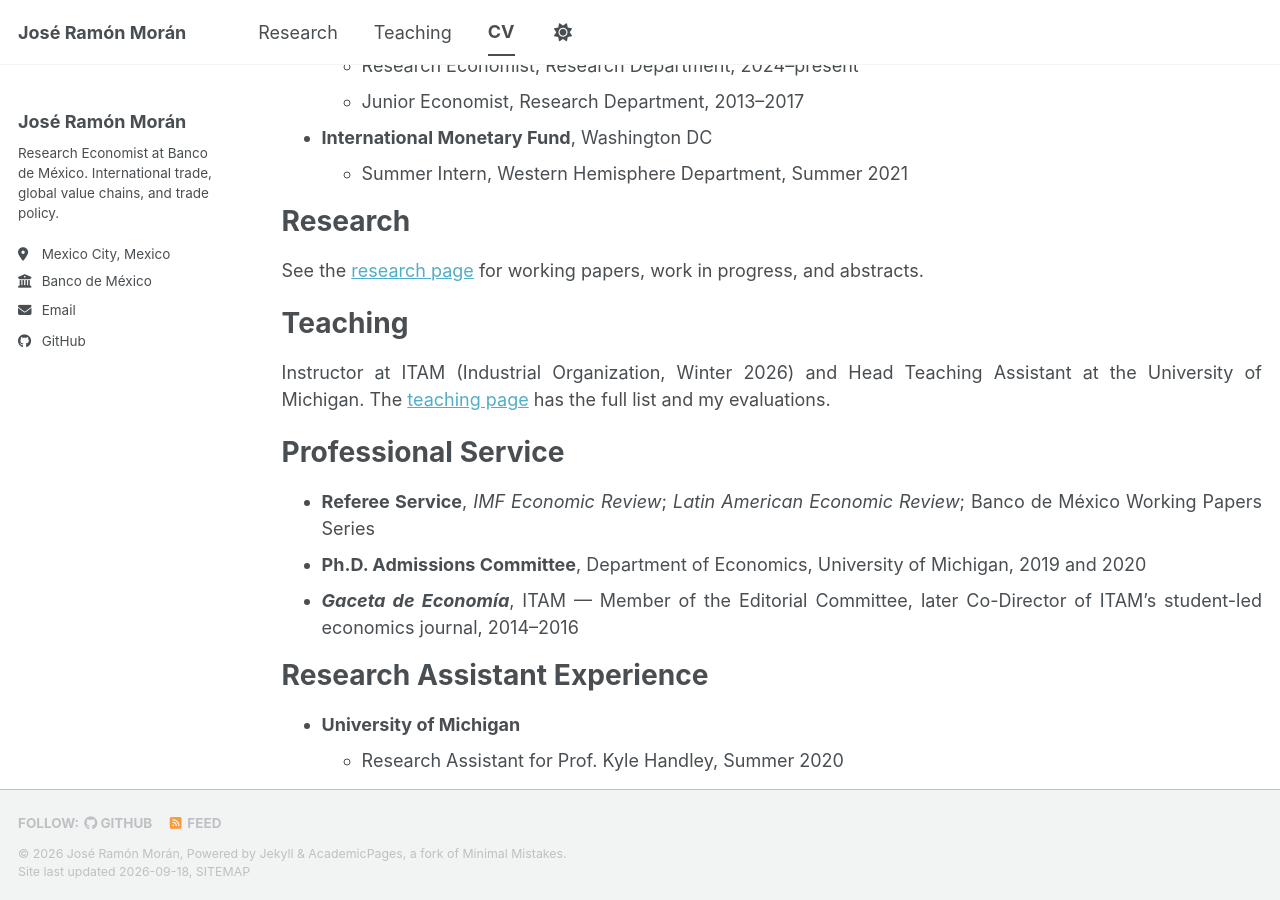
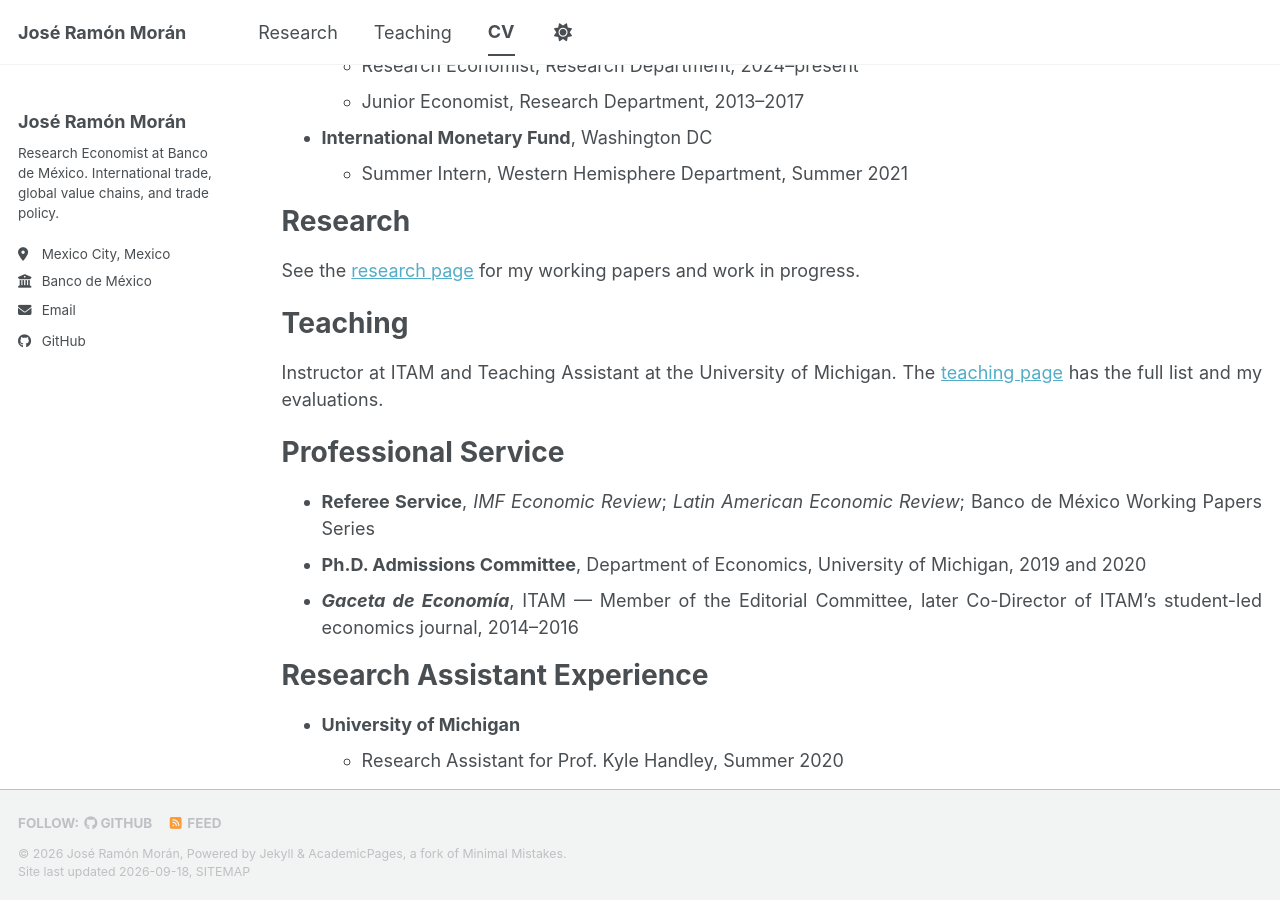
Before and after one commit to joseramonmoran/joseramonmoran.github.io, a Jekyll site: the page built from _pages/cv.md, in a window 1280 px wide and 900 px high, scrolled down 438 px. Built offline with Jekyll 4.4.1, drawn with Linux system fonts in a browser that asks for light colours; a style sheet for code colours, icons or effects is not loaded.

Commit message:
Update cv.md

```diff
--- a/_pages/cv.md
+++ b/_pages/cv.md
@@ -28,11 +28,11 @@ Professional Experience
 
 Research
 ======
-See the [research page]({{ site.baseurl }}/research/) for working papers, work in progress, and abstracts.
+See the [research page]({{ site.baseurl }}/research/) for my working papers and work in progress.
 
 Teaching
 ======
-Instructor at ITAM (Industrial Organization, Winter 2026) and Head Teaching Assistant at the University of Michigan. The [teaching page]({{ site.baseurl }}/teaching/) has the full list and my evaluations.
+Instructor at ITAM and Teaching Assistant at the University of Michigan. The [teaching page]({{ site.baseurl }}/teaching/) has the full list and my evaluations.
 
 Professional Service
 ======
```
